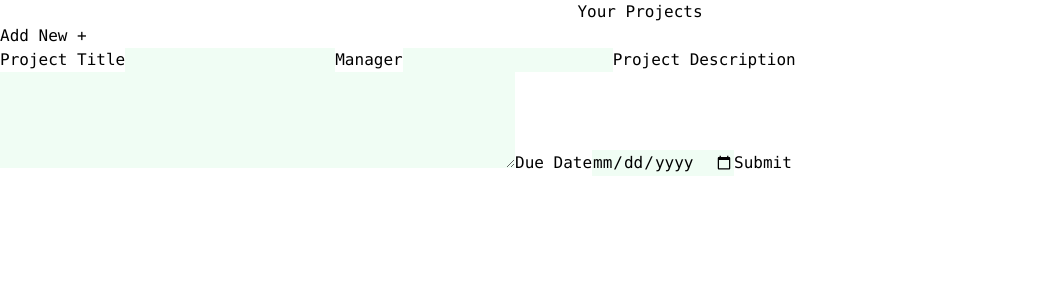
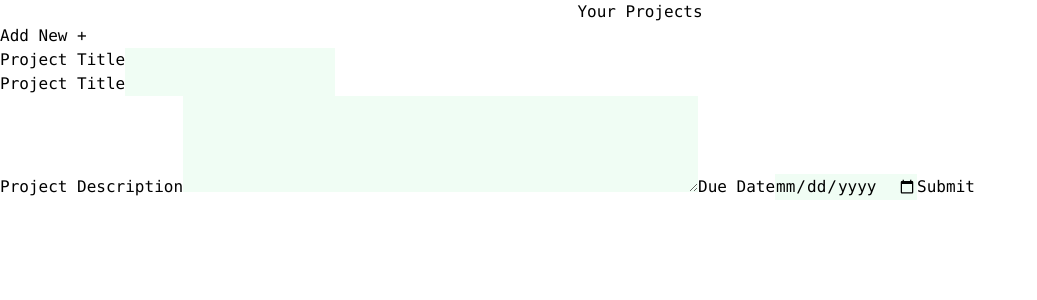
Before and after one commit to Greenie115/project-management-system, a React (Vite) app: page / in a window 1280 px wide. Both pictures are taken after a click on the button "Add New +". Shown: the top 300 px of the page, without its empty margins (0-1037 px from the left). Built offline with nearby package versions, Linux system fonts and the light colour scheme.

Commit message:
turning the Input feild into a component

```diff
--- a/src/App.jsx
+++ b/src/App.jsx
@@ -2,9 +2,9 @@ import HomePage from "./components/HomePage";
 
 function App() {
   return (
-    <>
+    <main className="h-screen">
       <HomePage />
-    </>
+    </main>
   );
 }
 
--- a/src/components/Button.jsx
+++ b/src/components/Button.jsx
@@ -1,6 +1,6 @@
 function Button ({ content, onClick }) {
     return(
-        <button className="bg-green-500 max-w-28 m-2 p-2 rounded-sm"
+        <button className="bg-green-500 max-w-28 m-2 p-2 rounded-sm hover:bg-green-400"
             onClick={onClick}
         >{content}</button>
     )
--- /dev/null
+++ b/src/components/Input.jsx
@@ -0,0 +1,19 @@
+function Input({ name, type, value, handleInputChange, children}){
+    return(
+    <p>
+        <label className="m-1 p-1">
+            {children}
+        <input
+            name={name}
+            type={type}
+            className="m-1 p-1"
+            value={value}
+            onChange={handleInputChange}
+            required
+        />
+        </label>
+     </p>
+    )
+};
+
+export default Input;
--- a/src/components/NewProject.jsx
+++ b/src/components/NewProject.jsx
@@ -1,5 +1,7 @@
 import { useState } from "react";
 import Button from "./Button";
+import Input from "./Input"
+import Container from "./Container";
 
 function NewProject() {
     const [newProject, setNewProject] = useState({
@@ -19,12 +21,12 @@ function NewProject() {
 
     const submitProject = event => {
         event.preventDefault();
-        console.log(newProject);
     }
 
     return (
+        <Container>
         <form onSubmit={submitProject} className="m-1 p-1">
-            <label className="m-1 p-1">
+            {/* <label className="m-1 p-1">
                 Project Title
                 <input
                     name='title'
@@ -33,9 +35,23 @@ function NewProject() {
                     value={newProject.title}
                     onChange={handleInputChange}
                     required
-                />
-            </label>
-            <label className="m-1 p-1">
+                /> */}
+                <Input
+                    name='title'
+                    type='text'
+                    value={newProject.title}
+                    onChange={handleInputChange}>
+                        Project Title
+                </Input>
+                <Input
+                    name='title'
+                    type='text'
+                    value={newProject.title}
+                    onChange={handleInputChange}>
+                        Project Title
+                </Input>
+            {/* </label> */}
+            {/* <label className="m-1 p-1">
                 Manager
                 <input
                     name='manager'
@@ -45,7 +61,7 @@ function NewProject() {
                     onChange={handleInputChange}
                     required
                 />
-            </label>
+            </label> */}
             <label className="m-1 p-1">
                 Project Description
                 <textarea
@@ -74,6 +90,7 @@ function NewProject() {
                 type="submit"
             />
         </form>
+        </Container>
     );
 }
 
--- a/src/components/Sidebar.jsx
+++ b/src/components/Sidebar.jsx
@@ -4,8 +4,8 @@ function Sidebar ({ handleClick }){
 
     return(
         <>
-        <menu className="container">
-            <div className="flex bg-zinc-900 max-w-80 w-1/5 h-screen mt-20 rounded-tr-3xl flex-col">
+        <aside className="container">
+            <div className="flex bg-zinc-900 max-w-80 w-1/5 h-screen mt-20 rounded-tr-3xl flex-col md:w-72">
                 <h2 className="text-white p-10">Your Projects</h2>
                 <div className="flex-grow flex flex-col justify-center items-center">
                     <Button
@@ -13,7 +13,7 @@ function Sidebar ({ handleClick }){
                         onClick={handleClick}/>
                 </div>
             </div>
-        </menu>
+        </aside>
         </>
     );
 };
```
